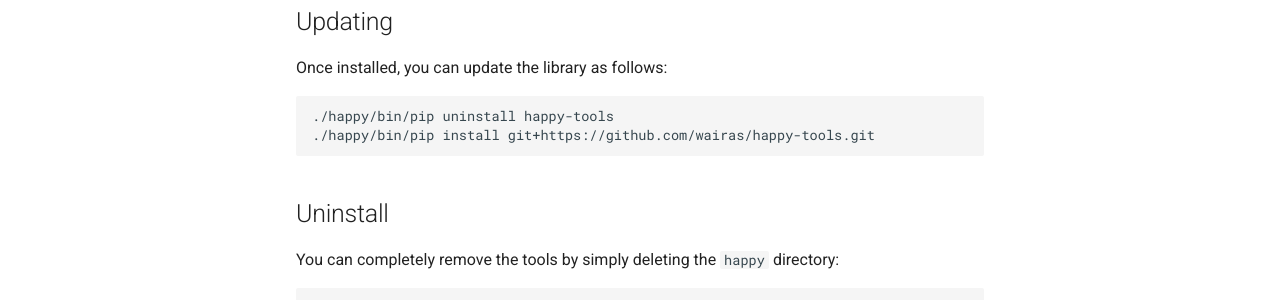
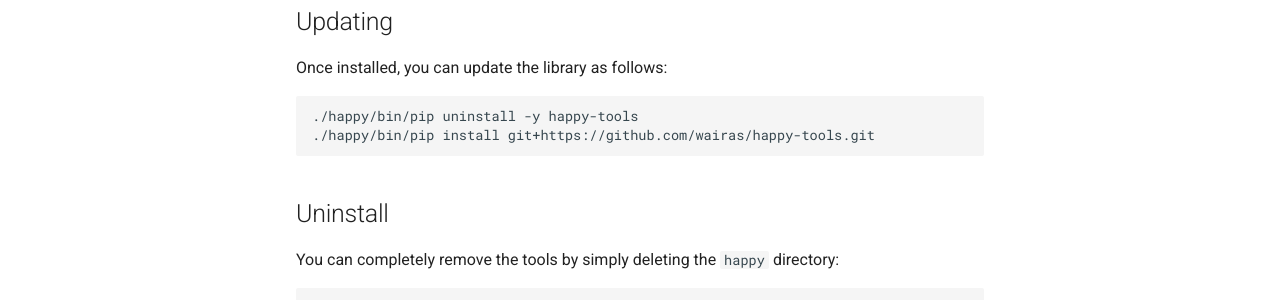
Before and after one commit to wairas/hsi-website, an MkDocs documentation site: the page built from docs/happy/happy_tools/installation.md, in a window 1280 px wide and 1142 px high. Shown: the part 745-1045 px from the top of the window. Built offline with MkDocs 1.6.1 and Material for MkDocs 9.7.7, drawn with Linux system fonts in a browser that asks for light colours; comment, search, counter and statistics services are not loaded.

````diff
--- a/docs/happy/happy_tools/installation.md
+++ b/docs/happy/happy_tools/installation.md
@@ -30,7 +30,7 @@ Install the happy-tools straight from the repository:
 Once installed, you can update the library as follows:
 
 ```bash
-./happy/bin/pip uninstall happy-tools
+./happy/bin/pip uninstall -y happy-tools
 ./happy/bin/pip install git+https://github.com/wairas/happy-tools.git
 ```
 
````
